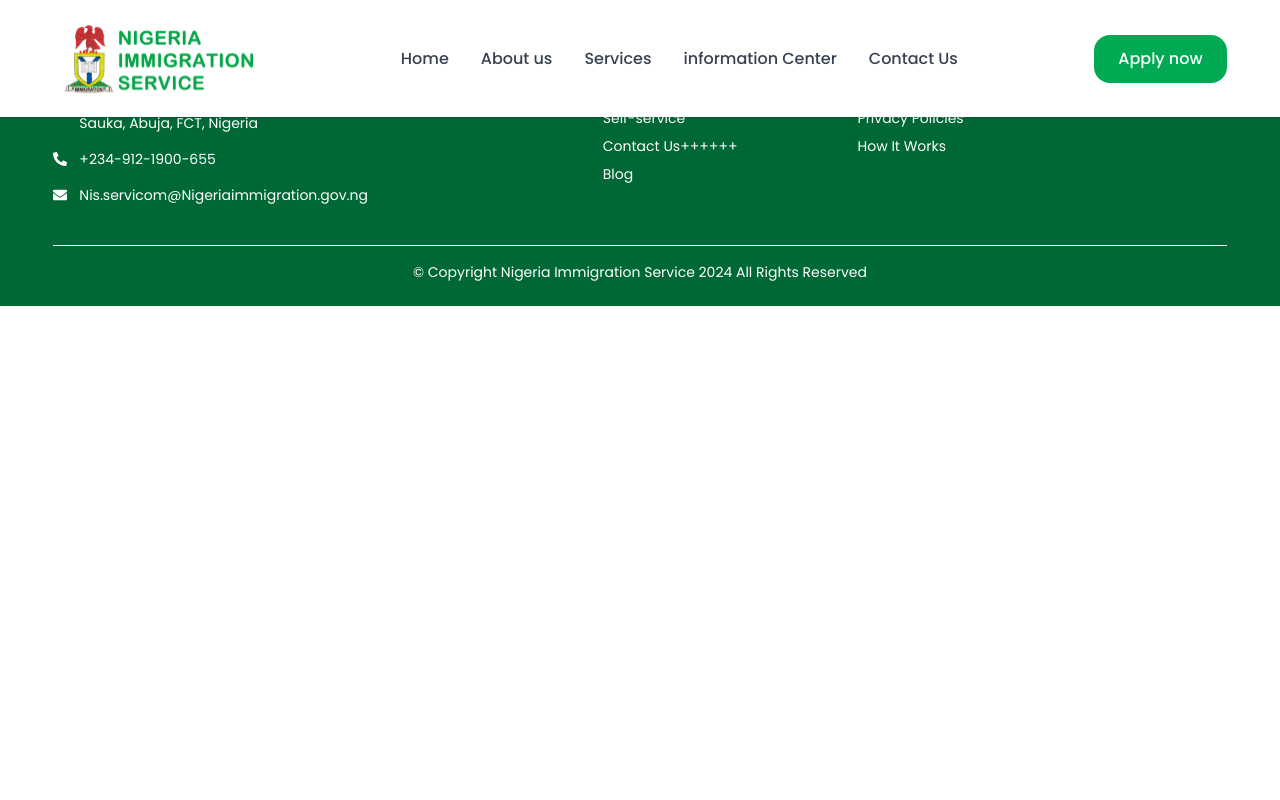
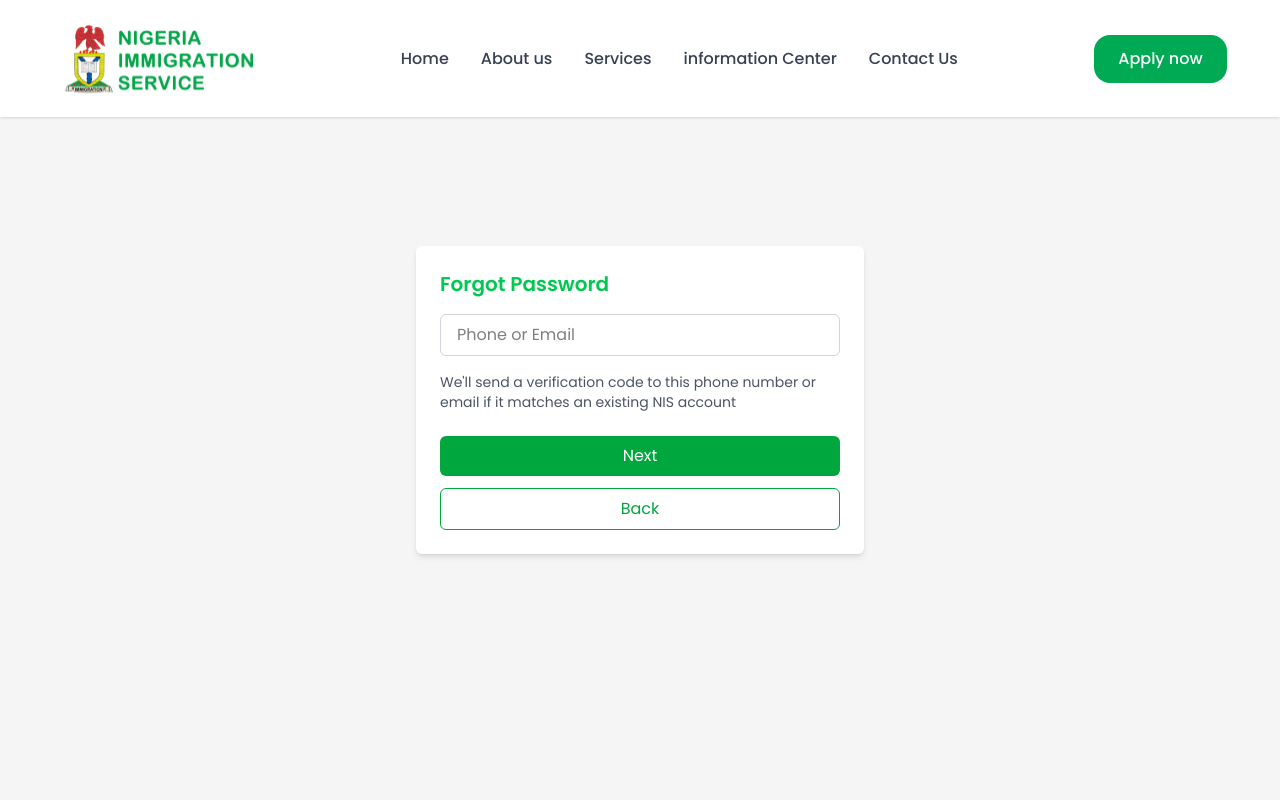
Before and after one commit to samadeola1/Nigeria-Immigration-Service, a React (Vite) app in the folder client/: page /forgot-password in a window 1280 px wide. Shown: the top 800 px of the page. Built offline with nearby package versions, Linux system fonts and the light colour scheme.

Commit message:
New sections added

```diff
--- a/client/src/App.jsx
+++ b/client/src/App.jsx
@@ -4,6 +4,7 @@ import Navbar from "./layout/Navbar";
 import Footer from "./layout/Footer";
 import Loader from "./utils/Loader";
 import ScrollToTop from "./utils/ScrollToTop";
+import ForgotPassword from "./auth/ForgotPassword";
 
 const LandingPage = lazy(() => import("./layout/LandingPage"));
 const AboutUs = lazy(() => import("./pages/AboutUs"));
@@ -29,6 +30,7 @@ function App() {
           <Route path="/services" element={<Services />} />
           <Route path="/information-center" element={<InformationCenter />} />
           <Route path="/contact-us" element={<ContactUs />} />
+          <Route path="/forgot-password" element={<ForgotPassword />} />
 
         </Routes>
       </Suspense>
--- a/client/src/auth/ForgotPassword.jsx
+++ b/client/src/auth/ForgotPassword.jsx
@@ -1,9 +1,39 @@
-import React from 'react'
+import React from "react";
 
 const ForgotPassword = () => {
   return (
-    <div>ForgotPassword</div>
-  )
-}
+    <div className="min-h-screen bg-[#f5f5f5] flex flex-col">
 
-export default ForgotPassword
+      {/* Form Card */}
+      <main className="flex-grow flex items-center justify-center px-4">
+        <div className="bg-white shadow-md rounded-md w-full max-w-md p-6">
+          <h2 className="text-xl font-semibold text-green-500 mb-4">Forgot Password</h2>
+
+          <div className="mb-4">
+            <input
+              type="text"
+              placeholder="Phone or Email"
+              className="text-black w-full border border-gray-300 rounded-md px-4 py-2 focus:outline-none focus:ring-2 focus:ring-green-600"
+            />
+          </div>
+
+          <p className="text-sm text-gray-600 mb-6">
+            We'll send a verification code to this phone number or email if it matches an existing NIS account
+          </p>
+
+          <div className="space-y-3">
+            <button className="w-full bg-green-600 text-white py-2 rounded-md hover:bg-green-700 transition">
+              Next
+            </button>
+
+            <button className="w-full border border-green-600 text-green-600 py-2 rounded-md hover:bg-green-50 transition">
+              Back
+            </button>
+          </div>
+        </div>
+      </main>
+    </div>
+  );
+};
+
+export default ForgotPassword;
--- a/client/src/components/information centre/EligibleForVisa.jsx
+++ b/client/src/components/information centre/EligibleForVisa.jsx
@@ -1,9 +1,61 @@
-import React from 'react'
+import React from "react";
+import { FaBan, FaExclamationTriangle, FaPassport, FaClock } from "react-icons/fa";
+import IneligibilityImage from "../../assets/Eligibility.png";
+import Icon from "../../assets/Icon.png"
 
 const EligibleForVisa = () => {
+  const points = [
+    {
+      icon: <img src={Icon} className="w-[22px] h-[20px]" />,
+      text: "Foreign Nationals With History of Violation",
+    },
+    {
+      icon: <img src={Icon} className="w-[22px] h-[20px]" />,
+      text: "Persons involved in Criminal Activities",
+    },
+    {
+      icon: <img src={Icon} className="w-[22px] h-[20px]" />,
+      text: "Undocumented Entrants",
+    },
+    {
+      icon: <img src={Icon} className="w-[22px] h-[20px]" />,
+      text: "Overstayers Beyond the Regularization Window",
+    },
+  ];
+
   return (
-    <div>EligibleForVisa</div>
-  )
-}
+    <section className="bg-[#f9f9f9] py-16 px-4 md:px-12 lg:px-24">
+      <div className="max-w-6xl mx-auto grid md:grid-cols-2 gap-10 items-center">
+        {/* Left Column */}
+        <div>
+          <h2 className="text-2xl md:text-3xl font-bold text-gray-900 mb-4">
+            Who Is Not Eligible For Visa Regularization
+          </h2>
+          <p className="text-gray-600 mb-8">
+            While visa regularization offers a legal pathway to adjust your status, not all foreign nationals are eligible.
+          </p>
 
-export default EligibleForVisa
+          <ul className="space-y-4">
+            {points.map((point, index) => (
+              <li key={index} className="flex items-start gap-3">
+                <div>{point.icon}</div>
+                <span className="text-gray-800">{point.text}</span>
+              </li>
+            ))}
+          </ul>
+        </div>
+
+        {/* Right Column - Image */}
+        <div className="flex justify-center">
+          <img
+            src={IneligibilityImage}
+            alt="Visa Ineligibility"
+            className="rounded-lg w-full max-w-md object-cover"
+          />
+        </div>
+      </div>
+    </section>
+  );
+};
+
+export default EligibleForVisa;
```
Also changed, not shown: client/src/assets/Eligibility.png (added), client/src/assets/Icon.png (added).
